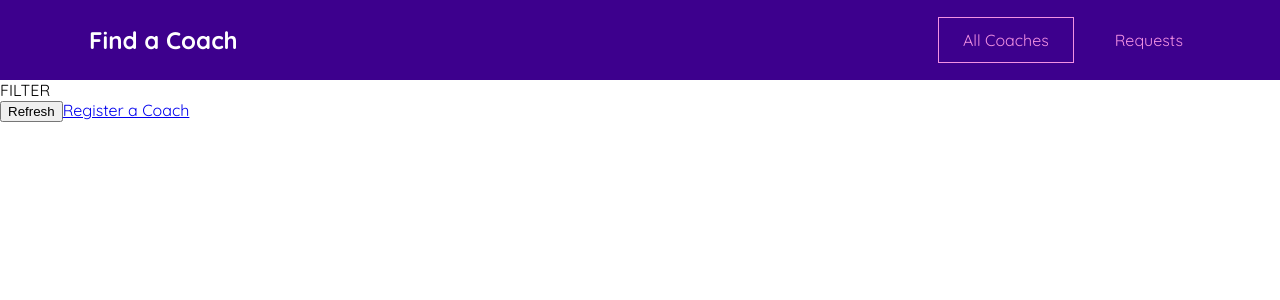
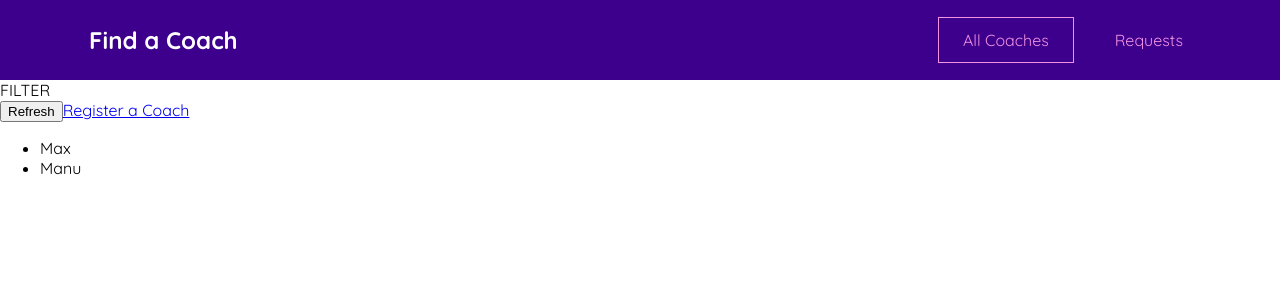
Before and after one commit to VisheshSingh/coachFinderVue, a Vue app: page /coaches in a window 1280 px wide. Shown: the top 300 px of the page. Built offline with nearby package versions, Linux system fonts and the light colour scheme.

Commit message:
Adding Vuex and Coach Data

```diff
--- a/src/main.js
+++ b/src/main.js
@@ -1,9 +1,11 @@
 import { createApp } from 'vue';
 import router from './router';
+import store from './store';
 import App from './App.vue';
 
 const app = createApp(App);
 
 app.use(router);
+app.use(store);
 
 app.mount('#app');
--- a/src/pages/coaches/CoachesList.vue
+++ b/src/pages/coaches/CoachesList.vue
@@ -8,10 +8,23 @@
       <router-link to="/register">Register a Coach</router-link>
     </div>
   </section>
+  <section>
+    <ul>
+      <li v-for="coach in filteredCoaches" :key="coach.id">
+        {{ coach.firstName }}
+      </li>
+    </ul>
+  </section>
 </template>
 
 <script>
-export default {};
+export default {
+  computed: {
+    filteredCoaches() {
+      return this.$store.getters['coaches/coaches'];
+    }
+  }
+};
 </script>
 
 <style></style>
--- /dev/null
+++ b/src/store/index.js
@@ -0,0 +1,13 @@
+import { createStore } from 'vuex';
+import CoachModule from './modules/coaches/index.js';
+
+const store = createStore({
+  modules: {
+    coaches: CoachModule
+  },
+  state() {
+    return {};
+  }
+});
+
+export default store;
--- /dev/null
+++ b/src/store/modules/coaches/actions.js
@@ -0,0 +1 @@
+export default {};
--- /dev/null
+++ b/src/store/modules/coaches/getters.js
@@ -0,0 +1,8 @@
+export default {
+  coaches(state) {
+    return state.coaches;
+  },
+  hasCoaches(state) {
+    return state.coaches && state.coaches.length > 0;
+  }
+};
--- /dev/null
+++ b/src/store/modules/coaches/index.js
@@ -0,0 +1,33 @@
+import getters from './getters';
+import mutations from './mutations';
+import actions from './actions';
+
+export default {
+  namespaced: true,
+  state() {
+    return {
+      coaches: [
+        {
+          id: 'c1',
+          firstName: 'Max',
+          lastName: 'Schwarmuller',
+          areas: ['frontend', 'backend', 'career'],
+          description:
+            'A subject matter expert in all things related to JavaScript',
+          hourlyRate: 40
+        },
+        {
+          id: 'c2',
+          firstName: 'Manu',
+          lastName: 'Muller',
+          areas: ['frontend', 'career'],
+          description: 'A great guide for tech consultation',
+          hourlyRate: 37
+        }
+      ]
+    };
+  },
+  getters,
+  mutations,
+  actions
+};
--- /dev/null
+++ b/src/store/modules/coaches/mutations.js
@@ -0,0 +1 @@
+export default {};
```
